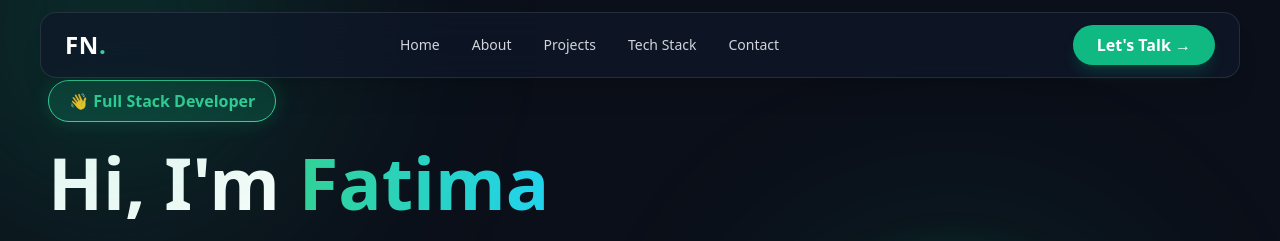
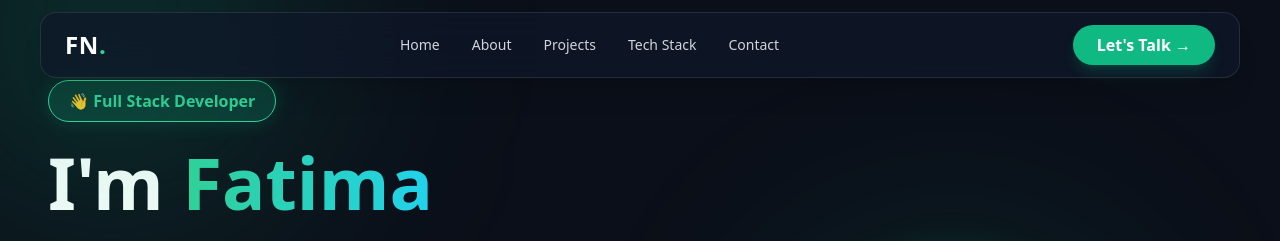
Before and after one commit to codewithfatima/Portfolio, a React (Vite) app: page /home in a window 1280 px wide. Shown: the top 241 px of the page. Built offline with nearby package versions, Linux system fonts and the light colour scheme.

Commit message:
updted home section

```diff
--- a/src/components/Home.jsx
+++ b/src/components/Home.jsx
@@ -40,7 +40,7 @@ const Home = () => {
             </motion.span>
 
             <h2 className="text-5xl md:text-7xl font-extrabold leading-tight">
-              Hi, I'm{" "}
+              I'm{" "}
               <span className="text-emerald-400 bg-gradient-to-r from-emerald-400 to-cyan-400 bg-clip-text text-transparent">
                 Fatima
               </span>
```
